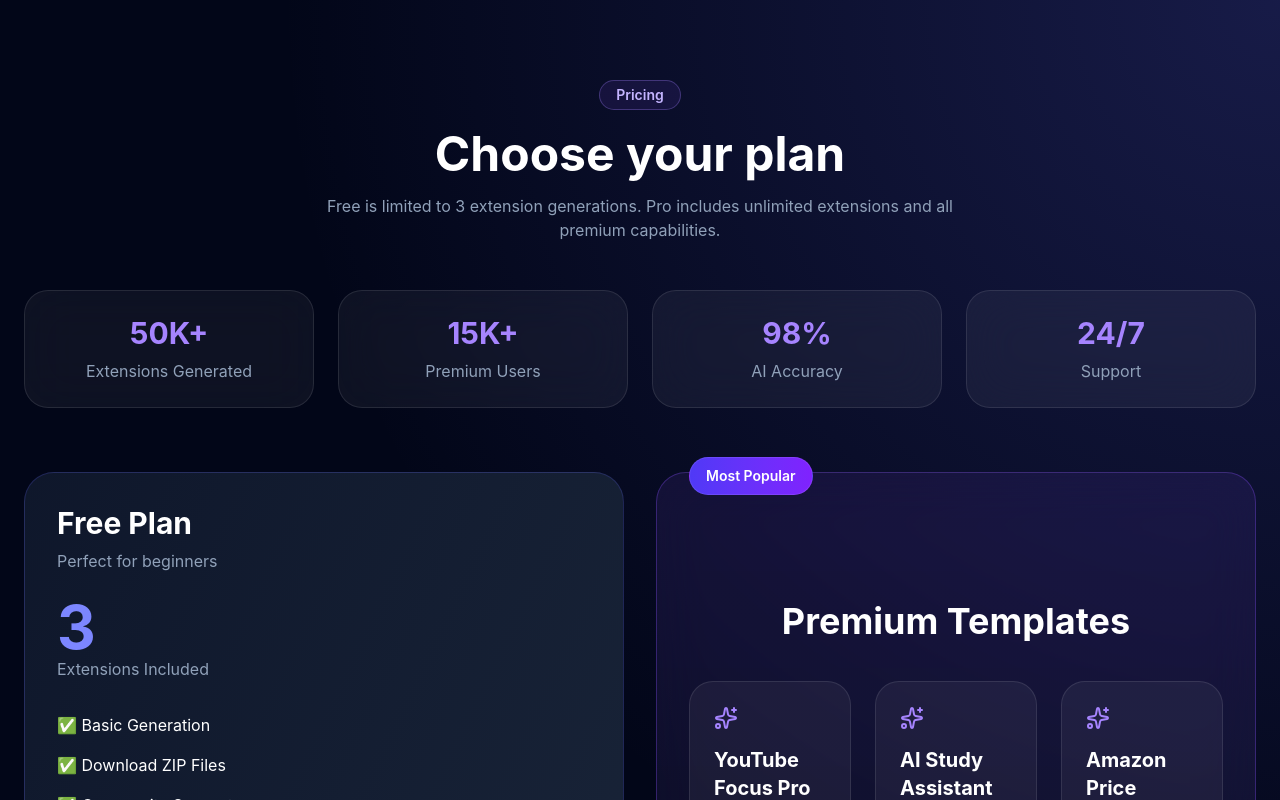
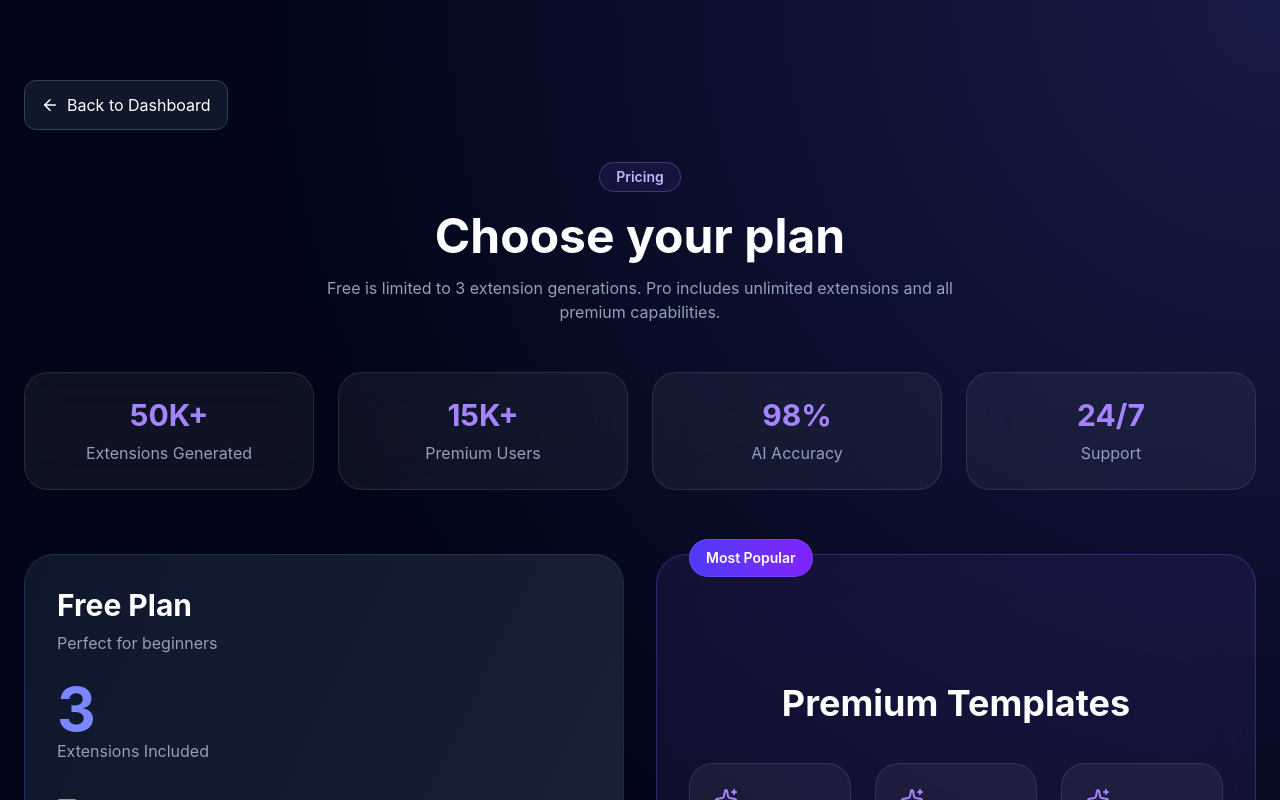
Before and after one commit to vimalrajput05/Extensio, a React (Vite) app in the folder frontend/: page /pricing in a window 1280 px wide. Shown: the top 800 px of the page. Built offline with nearby package versions, Linux system fonts and the light colour scheme; no server answers.

Commit message:
added back button

```diff
--- a/frontend/src/pages/PricingPage.jsx
+++ b/frontend/src/pages/PricingPage.jsx
@@ -1,8 +1,12 @@
 import { motion } from "framer-motion";
 import { Crown, ShieldCheck, Zap, Rocket, Wand2, Cloud } from "lucide-react";
 import { Star, CheckCircle, Users, Sparkles } from "lucide-react";
+  import { ArrowLeft } from "lucide-react";
+import { useNavigate } from "react-router-dom";
+
 
 const proFeatures = [
+
   {
     icon: Rocket,
     title: "API-Based Extensions",
@@ -36,12 +40,25 @@ const proFeatures = [
 ];
 
 function PricingPage() {
+  const navigate = useNavigate();
+
   return (
+
     <div className="min-h-screen bg-slate-950 text-white">
+
       <div className="relative overflow-hidden">
         <div className="absolute inset-0 bg-[radial-gradient(circle_at_top_right,_rgba(99,102,241,0.22),_transparent_40%),radial-gradient(circle_at_bottom_left,_rgba(168,85,247,0.22),_transparent_40%)]" />
+        <div className="relative mx-auto max-w-7xl px-6 py-20">
+<motion.button
+  whileHover={{ x: -5 }}
+  whileTap={{ scale: 0.95 }}
+  onClick={() => navigate("/dashboard")}
+  className="mb-8 flex items-center gap-2 rounded-xl border border-slate-700 bg-slate-900 px-4 py-3 hover:bg-slate-800 transition"
+>
+  <ArrowLeft size={18} />
+  Back to Dashboard
+</motion.button>
 
-        <div className="relative mx-auto max-w-7xl px-6 py-20">
           <motion.div
             initial={{ opacity: 0, y: 40 }}
             whileInView={{ opacity: 1, y: 0 }}
```
